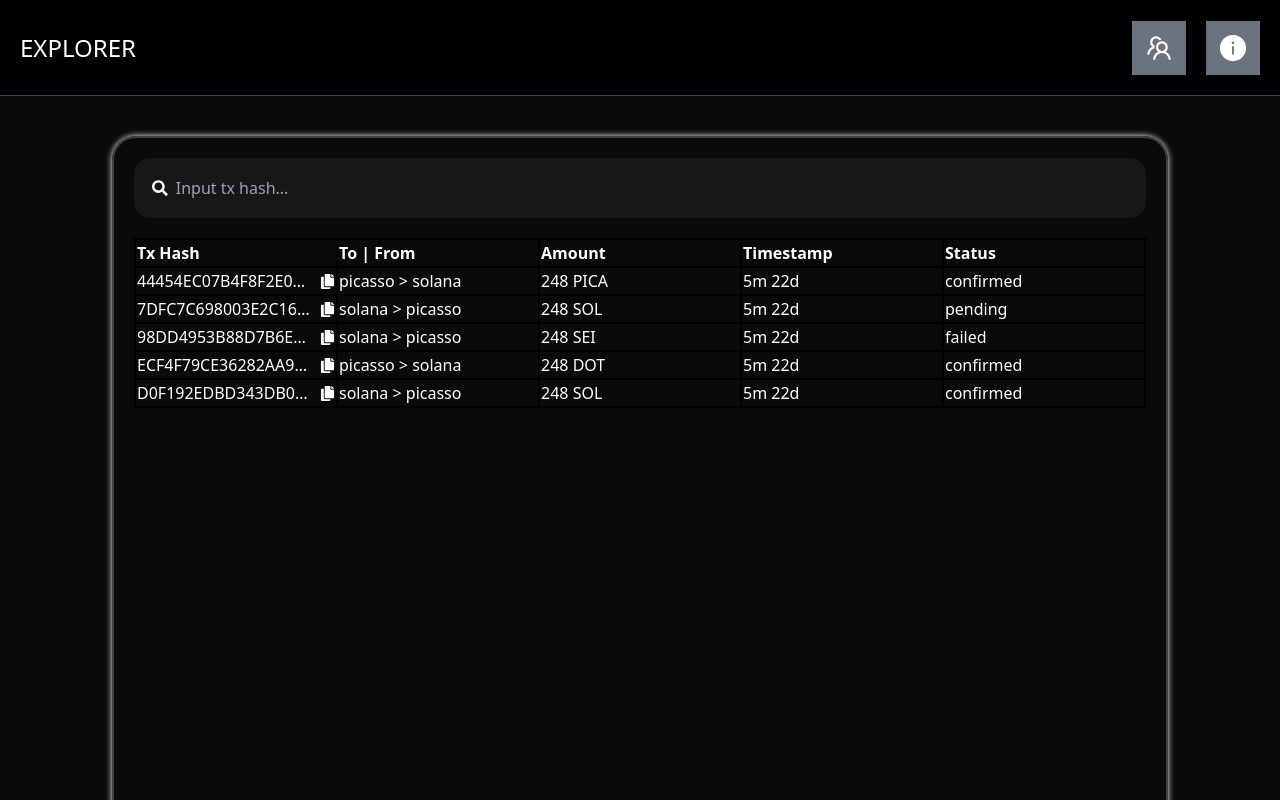
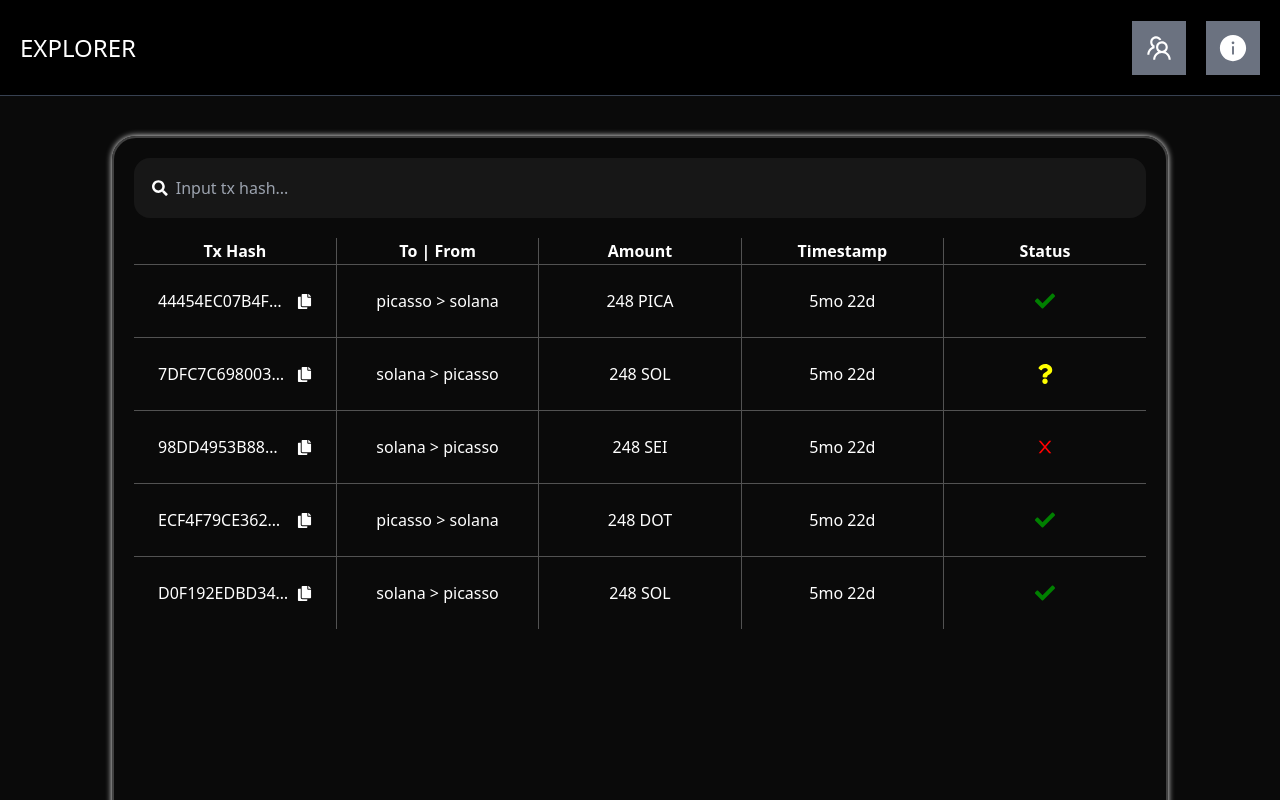
Before and after one commit to LucaPetrocchi/explorer, a React (Vite) app: page / in a window 1280 px wide. Shown: the top 800 px of the page. Built offline with nearby package versions, Linux system fonts and the light colour scheme.

Commit message:
explorer style + tooltip

```diff
--- a/src/components/DateSince.tsx
+++ b/src/components/DateSince.tsx
@@ -17,7 +17,7 @@
     return (
       <p>
         {i.years ? `${i.years}y ` : null}
-        {i.months ? `${i.months}m ` : null}
+        {i.months ? `${i.months}mo ` : null}
         {i.days ? `${i.days}d` : null}
       </p>
     )
--- a/src/components/Explorer.tsx
+++ b/src/components/Explorer.tsx
@@ -2,6 +2,7 @@
 import { useNavigate } from "react-router-dom";
 import DateSince from "./DateSince";
 import Hash from "./Hash";
+import TransactionStatus from "./TransactionStatus";
 
 type ExplorerProps = {
   data: Transaction[]
@@ -14,9 +15,10 @@
 export default function Explorer({ data }: ExplorerProps) {
   return (
     <>
-      <table className="w-full">
+    <div className="rounded-3xl overflow-hidden">
+      <table className="w-full text-center">
         <thead>
-          <tr>
+          <tr className="hover:bg-neutral-800">
             {['Tx Hash',
               'To | From',
               'Amount',
@@ -25,7 +27,10 @@
                 return (
                   <th
                     key={index}
-                    className="max-w-[50px] text-left border-black border-solid border-2"
+                    className="max-w-[50px]
+                    border-neutral-600 border-t-0
+                    border-solid border-[1px]
+                    first:border-l-0 last:border-r-0"
                   >
                     {text}
                   </th>)
@@ -40,6 +45,7 @@
           })}
         </tbody>
       </table>
+      </div>
     </>
   )
 }
@@ -54,7 +60,7 @@
 
   return (
     <tr
-      className="hover:bg-gray-500 cursor-pointer"
+      className="hover:bg-neutral-800 cursor-pointer"
       onClick={handleClick}
     >
       <td
@@ -80,7 +86,9 @@
       <td
         className="explorer-table-cell-custom"
       >
-        {transaction.status}
+        <div className="w-full flex justify-center">
+          <TransactionStatus status={transaction.status} />
+        </div>
       </td>
     </tr>
   )
--- a/src/components/Hash.tsx
+++ b/src/components/Hash.tsx
@@ -1,6 +1,7 @@
 import copy from "copy-to-clipboard"
 import { useRef } from "react"
 import { FaCopy } from "react-icons/fa";
+import Tooltip from "./Tooltip";
 
 type HashProps = {
   children: string;
@@ -26,10 +27,11 @@
       </p>
       <button
         type="button"
-        className="right"
+        className="right group relative"
         onClick={copyHash}
       >
         <FaCopy size={15} />
+        <Tooltip text="Copy to Clipboard" position="bottom-[-6px] left-6 hover:left-32" />
       </button>
     </div>
   )
--- a/src/components/Navbar.tsx
+++ b/src/components/Navbar.tsx
@@ -1,4 +1,5 @@
 import { useEffect, useRef, useState, cloneElement } from "react";
+import Tooltip from "./Tooltip";
 
 type NavSubOptionProps = {
   subOptions: NavSubOptions[]
@@ -75,19 +76,12 @@
       <button
         className="bg-gray-500 p-3 w-fit h-fit
         flex align-middle
-        hover:scale-[1.1] transition-all
+        hover:scale-[1.1]
+        transition-all
         group"
       >
         {icon}
-        <span
-          className="absolute right-6 top-0 pointer-events-none
-          scale-0 group-hover:scale-100 group-hover:right-14
-          w-auto p-2 m-2
-          text-white bg-neutral-900
-          transition-all"
-        >
-          {name}
-        </span>
+        <Tooltip text={name} position="right-6 top-0 mt-2 group-hover:right-16" />
       </button>
 
       {isClicked
--- /dev/null
+++ b/src/components/Tooltip.tsx
@@ -0,0 +1,20 @@
+
+type TooltipProps = {
+  text: string;
+  position: string;
+}
+
+export default function Tooltip({ text, position }: TooltipProps) {
+  return (
+    <span
+      className={`absolute ${position} pointer-events-none
+      scale-0 group-hover:scale-100
+      w-auto p-2
+      text-white bg-neutral-900
+      transition-all
+      whitespace-nowrap`}
+    >
+      {text}
+    </span>
+  )
+}
--- /dev/null
+++ b/src/components/TransactionStatus.tsx
@@ -0,0 +1,25 @@
+import { TxStatus } from "../mockdata";
+import { FaCheck, FaQuestion } from "react-icons/fa";
+import { AiOutlineClose } from "react-icons/ai";
+import Tooltip from "./Tooltip";
+
+type TransactionStatusProps = {
+  status: TxStatus;
+}
+
+export default function TransactionStatus({ status }: TransactionStatusProps) {
+
+  const size = 20
+
+  return (
+    <>
+      <div className="group relative">
+        {status === "confirmed" ? <FaCheck size={size} color="green" /> : null}
+        {status === "failed" ? <AiOutlineClose size={size} color="red" /> : null}
+        {status === "pending" ? <FaQuestion size={size} color="yellow" /> : null}
+        <Tooltip text={status.charAt(0).toUpperCase()+status.slice(1)} position="right-6 bottom-[-10px] group-hover:right-8" />
+      </div>
+
+    </>
+  )
+}
--- a/src/index.css
+++ b/src/index.css
@@ -5,8 +5,12 @@
 @layer components {
     .explorer-table-cell-custom {
         @apply max-w-[50px]
-         border-black
+         border-neutral-600
+         border-b-0
          border-solid
-         border-2
+         border-[1px]
+         p-6
+         first:border-l-0
+         last:border-r-0
     }
 }
--- a/src/mockdata.ts
+++ b/src/mockdata.ts
@@ -1,6 +1,6 @@
 type Transfer = "solana" | "picasso"
 
-type TxStatus = "confirmed" | "pending" | "failed"
+export type TxStatus = "confirmed" | "pending" | "failed"
 
 export type Transaction = {
   hashTx: string;
```
